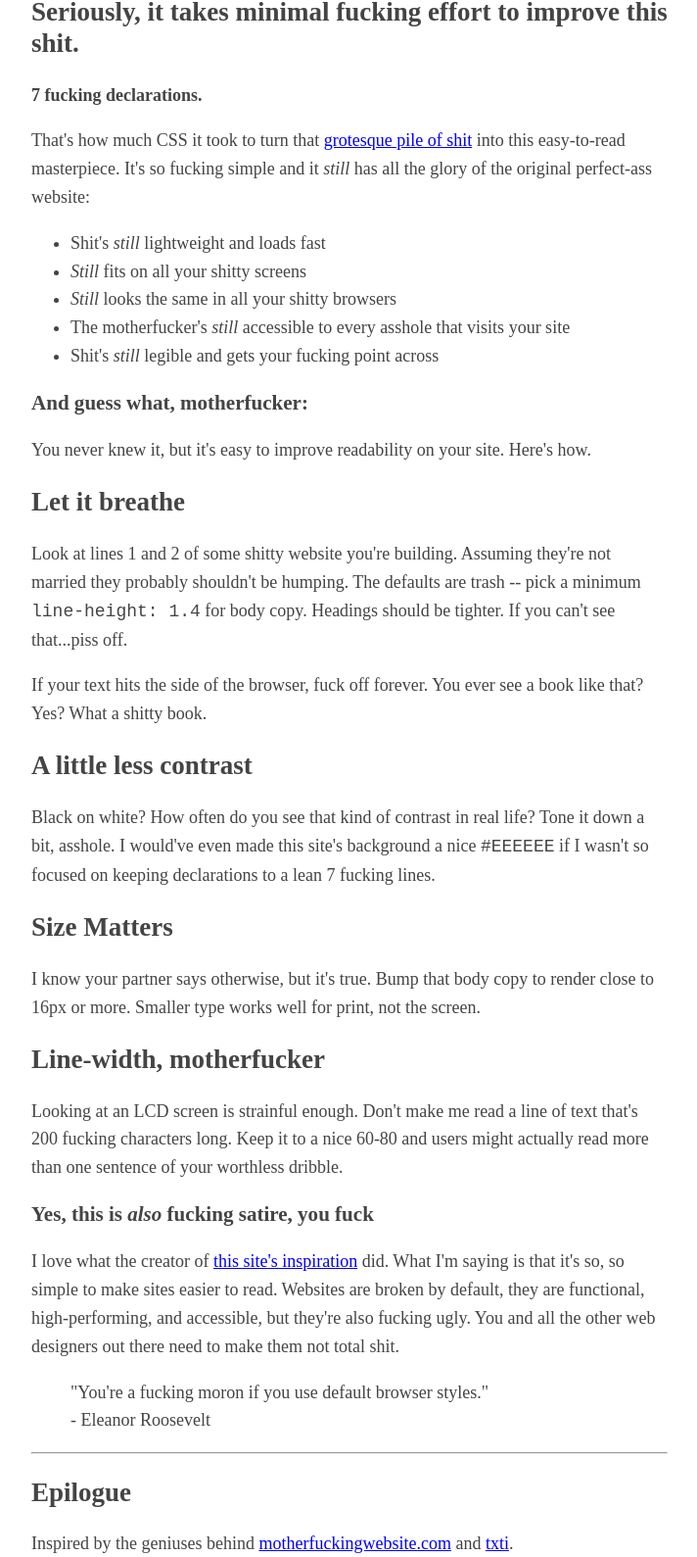
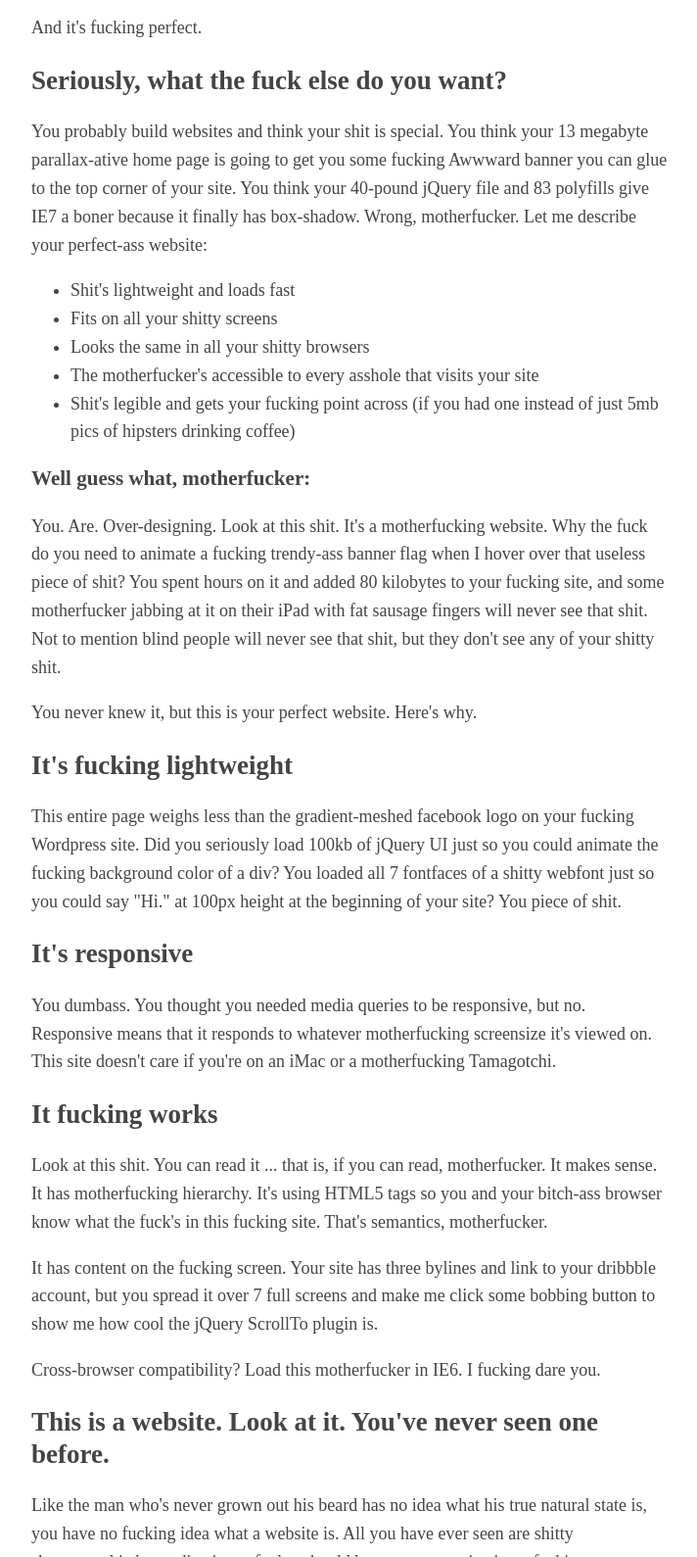
Before and after one commit to radomampianina/bettermotherfuckingwebsite, a plain HTML site: page index.html in a window 1280 px wide. Shown: the part 163-1752 px from the top of the page at 98% size, without its empty margins (283-995 px from the left). Drawn offline with Linux system fonts and the light colour scheme.

Commit message:
ajout popup

```diff
--- a/index.html
+++ b/index.html
@@ -1,47 +1,76 @@
 <!DOCTYPE html>
 <html>
 <head>
-        <meta  charset="utf-8">
-        <meta  name="viewport" content="width=device-width, initial-scale=1">
-        <title>Better Motherfucking Website</title>
+    <meta charset="utf-8">
+    <meta name="viewport" content="width=device-width, initial-scale=1">
     <link rel="stylesheet" href="style.css">
+    <title>Motherfucking Website</title>
+    <script type="text/javascript" src="script.js"></script>
 </head>
 <body>
+            <div id="popup">
+                <div id="popup-inside">
+                    <p>Hey le site xxxvidsxxx est trop bien, Viens dessus stp please</p>
+                    <button onclick="redir()">Oui</button><button onclick="fermer()">Non</button>
+                </div>
+            </div>
+<div id="body">
+
+    <button id="modep" onclick="psyde()">Mode Psychédélique</button>
     <header>
-            <h1>This is <em>still</em> a motherfucking website.</h1>
-    <aside>And it's more fucking perfect than the last guy's.</aside>
+        <h1>This is a motherfucking website.</h1>
+        <aside>And it's fucking perfect.</aside>
     </header>
-    <h2>Seriously, it takes minimal fucking effort to improve this shit.</h2>
-    <p><strong>7 fucking declarations.</strong></p>
-    <p>That's how much CSS it took to turn that <a  href="http://motherfuckingwebsite.com/">grotesque pile of shit</a> into this easy-to-read masterpiece. It's so fucking simple and it <em>still</em> has all the glory of the original perfect-ass website:</p>
+        <h2>Seriously, what the fuck else do you want?</h2>
+
+        <p>You probably build websites and think your shit is special. You think your 13 megabyte parallax-ative home page is going to get you some fucking Awwward banner you can glue to the top corner of your site. You think your 40-pound jQuery file and 83 polyfills give IE7 a boner because it finally has box-shadow. Wrong, motherfucker. Let me describe your perfect-ass website:</p>
+
         <ul>
-        <li>Shit's <em>still</em> lightweight and loads fast</li>
-        <li><em>Still</em> fits on all your shitty screens</li>
-        <li><em>Still</em> looks the same in all your shitty browsers</li>
-        <li>The motherfucker's <em>still</em> accessible to every asshole that visits your site</li>
-        <li>Shit's <em>still</em> legible and gets your fucking point across</li>
+            <li>Shit's lightweight and loads fast</li>
+            <li>Fits on all your shitty screens</li>
+            <li>Looks the same in all your shitty browsers</li>
+            <li>The motherfucker's accessible to every asshole that visits your site</li>
+            <li>Shit's legible and gets your fucking point across (if you had one instead of just 5mb pics of hipsters drinking coffee)</li>
         </ul>
-    <h3>And guess what, motherfucker:</h3>
-    <p>You never knew it, but it's easy to improve readability on your site. Here's how.</p>
-    <h2>Let it breathe</h2>
-    <p>Look at lines 1 and 2 of some shitty website you're building. Assuming they're not married they probably shouldn't be humping. The defaults are trash -- pick a minimum <code>line-height: 1.4</code> for body copy. Headings should be tighter. If you can't see that...piss off.</p>
-    <p>If your text hits the side of the browser, fuck off forever. You ever see a book like that? Yes? What a shitty book.</p>
-    <h2>A little less contrast</h2>
-    <p>Black on white? How often do you see that kind of contrast in real life? Tone it down a bit, asshole. I would've even made this site's background a nice <code>#EEEEEE</code> if I wasn't so focused on keeping declarations to a lean 7 fucking lines.</p>
-    <h2>Size Matters</h2>
-    <p>I know your partner says otherwise, but it's true. Bump that body copy to render close to 16px or more. Smaller type works well for print, not the screen.</p>
-    <h2>Line-width, motherfucker</h2>
-    <p>Looking at an LCD screen is strainful enough. Don't make me read a line of text that's 200 fucking characters long. Keep it to a nice 60-80 and users might actually read more than one sentence of your worthless dribble.</p>
-    <h3>Yes, this is <em>also</em> fucking satire, you fuck</h3>
-    <p>I love what the creator of <a href="http://motherfuckingwebsite.com/">this site's inspiration</a> did. What I'm saying is that it's so, so simple to make sites easier to read. Websites are broken by default, they are functional, high-performing, and accessible, but they're also fucking ugly. You and all the other web designers out there need to make them not total shit.</p>
-    <blockquote>"You're a fucking moron if you use default browser styles."
-    <br>
-    - Eleanor Roosevelt</blockquote><hr>
+
+        <h3>Well guess what, motherfucker:</h3>
+
+        <p>You. Are. Over-designing. Look at this shit. It's a motherfucking website. Why the fuck do you need to animate a fucking trendy-ass banner flag when I hover over that useless piece of shit? You spent hours on it and added 80 kilobytes to your fucking site, and some motherfucker jabbing at it on their iPad with fat sausage fingers will never see that shit. Not to mention blind people will never see that shit, but they don't see any of your shitty shit.</p>
+
+        <p>You never knew it, but this is your perfect website. Here's why.</p>
+
+        <h2>It's fucking lightweight</h2>
+
+        <p>This entire page weighs less than the gradient-meshed facebook logo on your fucking Wordpress site. Did you seriously load 100kb of jQuery UI just so you could animate the fucking background color of a div? You loaded all 7 fontfaces of a shitty webfont just so you could say "Hi." at 100px height at the beginning of your site? You piece of shit.</p>
+
+        <h2>It's responsive</h2>
+
+        <p>You dumbass. You thought you needed media queries to be responsive, but no. Responsive means that it responds to whatever motherfucking screensize it's viewed on. This site doesn't care if you're on an iMac or a motherfucking Tamagotchi.</p>
+
+        <h2>It fucking works</h2>
+
+        <p>Look at this shit. You can read it ... that is, if you can read, motherfucker. It makes sense. It has motherfucking hierarchy. It's using HTML5 tags so you and your bitch-ass browser know what the fuck's in this fucking site. That's semantics, motherfucker.</p>
+
+        <p>It has content on the fucking screen. Your site has three bylines and link to your dribbble account, but you spread it over 7 full screens and make me click some bobbing button to show me how cool the jQuery ScrollTo plugin is.</p>
+
+        <p>Cross-browser compatibility? Load this motherfucker in IE6. I fucking dare you.</p>
+
+        <h2>This is a website. Look at it.  You've never seen one before.</h2>
+
+        <p>Like the man who's never grown out his beard has no idea what his true natural state is, you have no fucking idea what a website is. All you have ever seen are shitty skeuomorphic bastardizations of what should be text communicating a fucking message. This is a real, naked website. Look at it. It's fucking beautiful.</p>
+
+        <h3>Yes, this is fucking satire, you fuck</h3>
+
+        <p>I'm not actually saying your shitty site should look like this. What I'm saying is that all the problems we have with websites are <strong>ones we create ourselves</strong>. Websites aren't broken by default, they are functional, high-performing, and accessible. You break them. You son-of-a-bitch.</p>
+
+        <blockquote cite="https://www.vitsoe.com/us/about/good-design">"Good design is as little design as possible."<br>
+            - some German motherfucker
+        </blockquote>
+
+    <hr>
+
     <h2>Epilogue</h2>
-    <p>Inspired by the geniuses behind <a href="http://motherfuckingwebsite.com/">motherfuckingwebsite.com</a>
-         and <a href="http://txti.es">txti</a>.</p>
-         <p>This page&mdash;that isn't a total fucking eyesore&mdash;was created by
-             <a href="https://twitter.com/drew_mc">me</a> with help from
-             <a href="https://twitter.com/gabehammersmith">him</a>.
+    <p>From the philosophies expressed (poorly) above, <a href="http://txti.es">txti</a> was created. You should try it today to make your own motherfucking websites.</p>
+</div>
 </body>
 </html>
--- /dev/null
+++ b/script.js
@@ -0,0 +1,6 @@
+setTimeout(function(){document.getElementById('popup').style.display = 'block'},10000);
+function fermer(){document.getElementById('popup').style.display = 'none'};
+function redir(){window.location.href = 'https://www.youtube.com/watch?v=dQw4w9WgXcQ'};
+function psyde(){
+    document.bgColor = "magenta";
+}
--- a/style.css
+++ b/style.css
@@ -1,4 +1,8 @@
 body {
+    margin: 0;
+    padding: 0;
+}
+#body {
     margin:40px auto;
     margin-left: auto;
     margin-right: auto;
@@ -9,8 +13,26 @@ body {
     padding:0 10px
 }
 h1,h2,h3 {
-    line-height:1.2
+    line-height:1.2;
 }
-a {
-    color: blue;
+#popup {
+    display: none;
+    width: 100%;
+    height: 100%;
+    text-align: center;
+    position: fixed;
+    margin-top: -40px;
+    background-color: rgba(0,0,0,0.9);
 }
+#popup-inside {
+    font-size: x-large;
+    background-color: white;
+    max-width: 500px;
+    margin-left: auto;
+    margin-right: auto;
+    margin-top: 15%;
+}
+button {
+    margin-bottom: 20px;
+    box-shadow: 1px 2px 2px gray;
+}
```
Also changed, not shown: 1 other file. Lines whose indentation alone changed are shown as unchanged.
